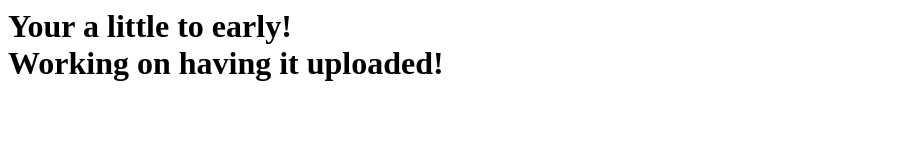
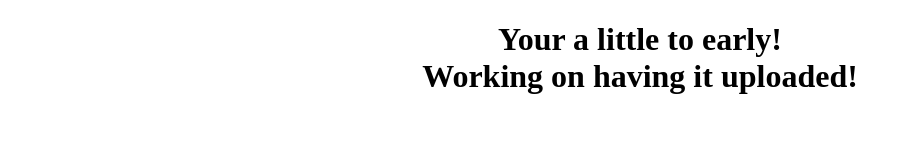
Before and after one commit to Nitro-and-Halo-Projects/testapplication.github.io, a plain HTML site: page index.html in a window 1280 px wide. Shown: the whole page, without its empty margins (0-911 px from the left). Drawn offline with Linux system fonts and the light colour scheme.

Commit message:
Update index.html

```diff
--- a/index.html
+++ b/index.html
@@ -1 +1,9 @@
-<h1>Your a little to early! <br> Working on having it uploaded!</h1>
+<!DOCTYPE html>
+<html>
+  <head>
+    <link href="./style.css" rel="stylesheet">
+  </head>
+  <body>
+    <h1>Your a little to early! <br> Working on having it uploaded!</h1>
+  </body>
+</html>
```
